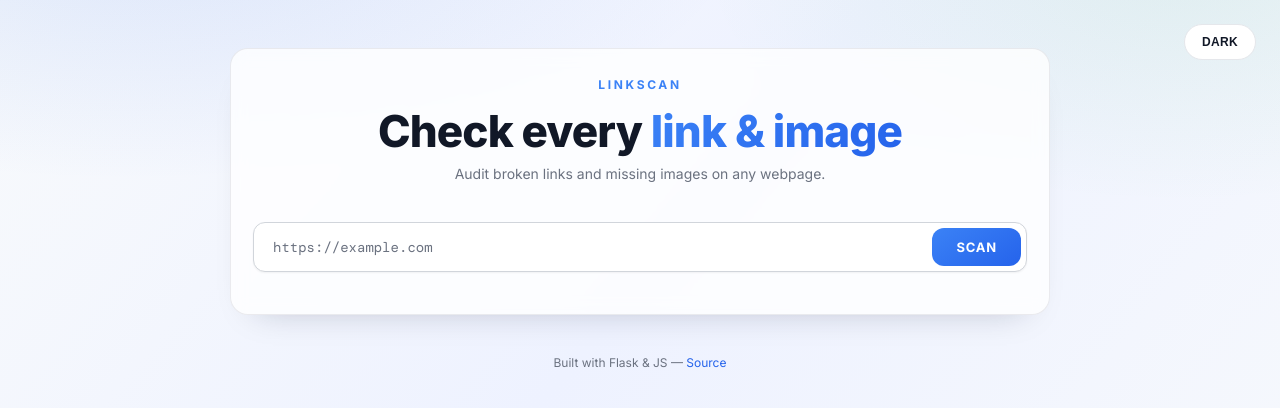
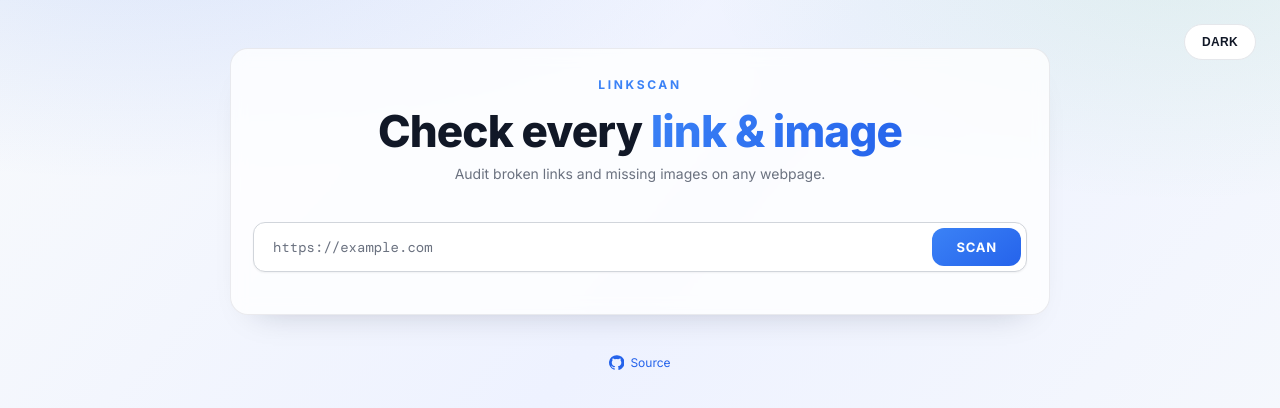
Before and after one commit to JaivPatel07/LINK-CHECKER, a plain HTML site: page index.html in a window 1280 px wide. Drawn offline with nearby package versions, Linux system fonts and the light colour scheme.

Commit message:
Enhance footer source link with SVG icon and styling

```diff
--- a/index.html
+++ b/index.html
@@ -93,7 +93,14 @@
 </div>
 
 <footer>
-    <p>Built with Flask &amp; JS &mdash; <a href="https://github.com/JaivPatel07/LINK-CHECKER" target="_blank" rel="noopener">Source</a></p>
+    <p>
+        <a href="https://github.com/JaivPatel07/LINK-CHECKER" target="_blank" rel="noopener" class="source-link">
+            <svg viewBox="0 0 24 24" width="15" height="15" aria-hidden="true" focusable="false">
+                <path fill="currentColor" d="M12 0.3a12 12 0 0 0-3.79 23.38c0.6 0.11 0.82-0.26 0.82-0.58v-2.02c-3.34 0.73-4.04-1.42-4.04-1.42-0.55-1.38-1.33-1.75-1.33-1.75-1.09-0.74 0.08-0.73 0.08-0.73 1.2 0.08 1.84 1.22 1.84 1.22 1.08 1.82 2.84 1.3 3.53 0.99 0.11-0.77 0.42-1.3 0.77-1.6-2.67-0.3-5.47-1.32-5.47-5.88 0-1.3 0.47-2.37 1.23-3.2-0.12-0.3-0.53-1.53 0.12-3.18 0 0 1.01-0.32 3.3 1.22a11.6 11.6 0 0 1 6.01 0c2.29-1.54 3.29-1.22 3.29-1.22 0.66 1.66 0.25 2.89 0.12 3.18 0.77 0.83 1.23 1.9 1.23 3.2 0 4.57-2.8 5.58-5.48 5.87 0.43 0.37 0.82 1.1 0.82 2.23v3.3c0 0.32 0.22 0.7 0.83 0.58A12 12 0 0 0 12 0.3Z"/>
+            </svg>
+            <span>Source</span>
+        </a>
+    </p>
 </footer>
 
 <script>
--- a/style.css
+++ b/style.css
@@ -436,6 +436,12 @@ footer a {
     text-decoration: none;
 }
 
+.source-link {
+    display: inline-flex;
+    align-items: center;
+    gap: 6px;
+}
+
 footer a:hover { text-decoration: underline; }
 
 /* Animations */
```
